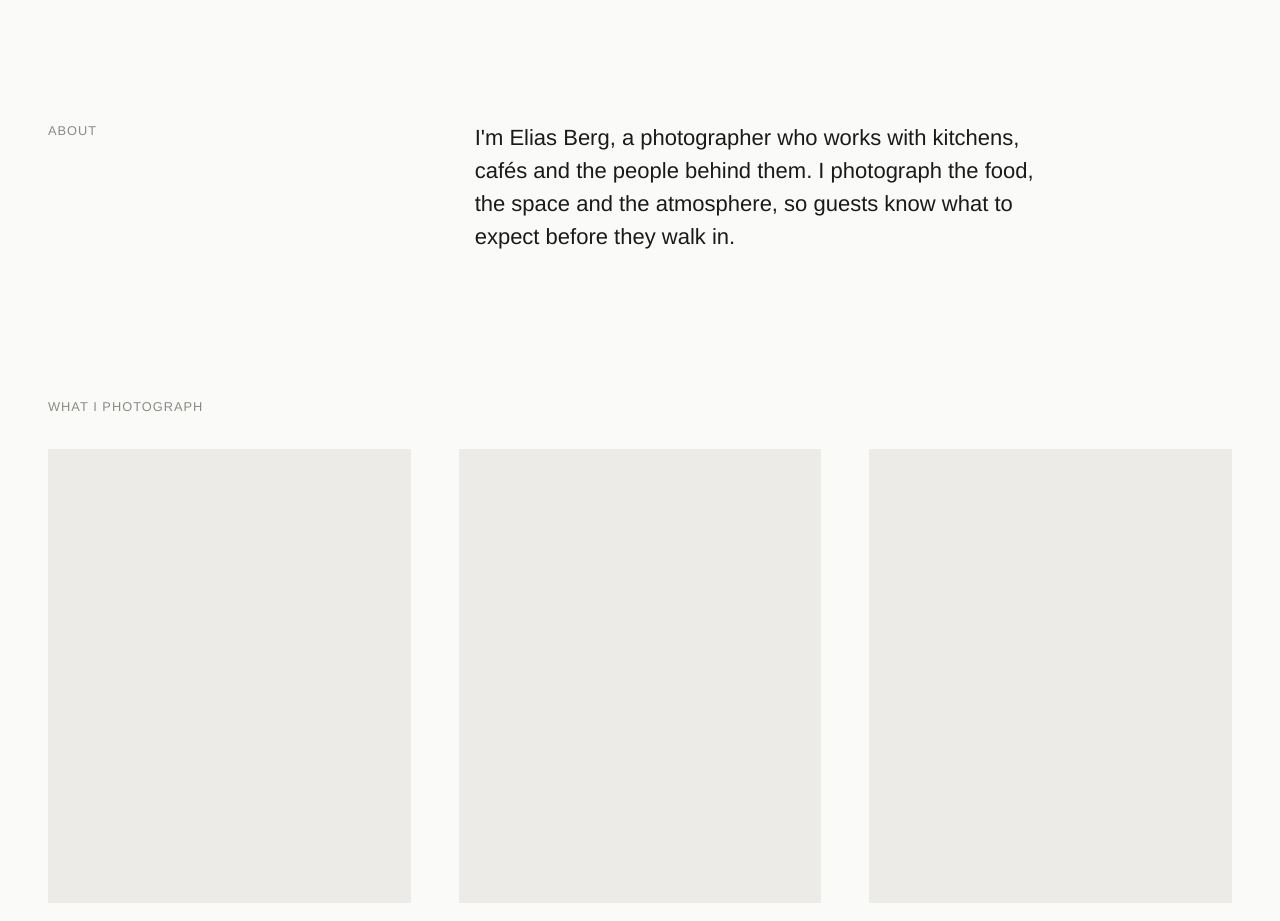
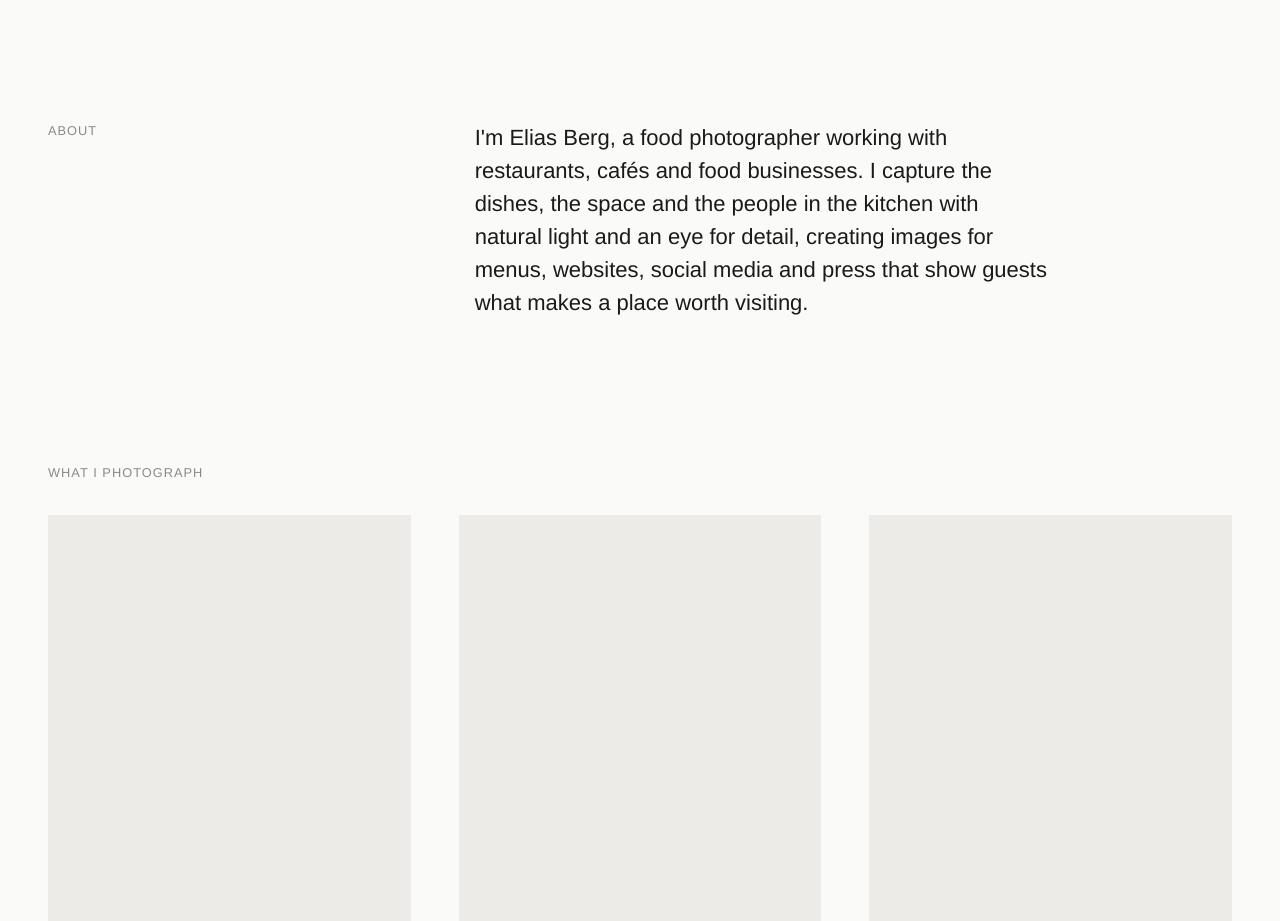
Before and after one commit to jojopopzz/portfolio, a plain HTML site: page index.html in a window 1280 px wide. Shown: the part 980-1901 px from the top of the page. Drawn offline with Linux system fonts and the light colour scheme.

Commit message:
Improve About intro text for Elias Berg
Co-Authored-By: Claude Opus 5.5 <noreply@anthropic.com>

```diff
--- a/index.html
+++ b/index.html
@@ -45,7 +45,7 @@
     <section class="intro">
       <h2 class="section-label">About</h2>
       <div class="intro-body">
-        <p class="lead">I'm Elias Berg, a photographer who works with kitchens, cafés and the people behind them. I photograph the food, the space and the atmosphere, so guests know what to expect before they walk in.</p>
+        <p class="lead">I'm Elias Berg, a food photographer working with restaurants, cafés and food businesses. I capture the dishes, the space and the people in the kitchen with natural light and an eye for detail, creating images for menus, websites, social media and press that show guests what makes a place worth visiting.</p>
       </div>
     </section>
     <!-- ===== END: About (Stella) ===== -->
```
